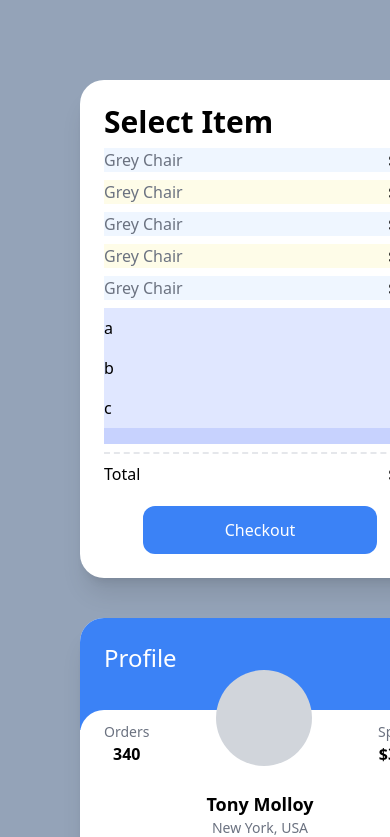
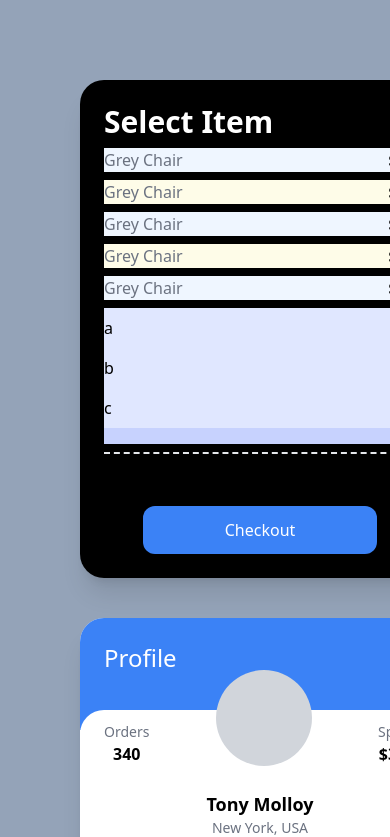
Before and after one commit to juhui88/NextJsStudy, a Next.js app in the folder tailwindcss/: page / in a window 390 px wide. Shown: the top 837 px of the page. Built offline with nearby package versions, Linux system fonts and the light colour scheme.

Commit message:
dark mode

```diff
--- a/tailwindcss/pages/index.tsx
+++ b/tailwindcss/pages/index.tsx
@@ -15,9 +15,9 @@ const Home:NextPage = () =>{
     setNum(prev=>prev+1)
   }
   return (
-    <div className="bg-slate-400 py-20 grid gap-10 lg:grid-cols-2 xl:grid-cols-3 xl:place-content-center min-h-screen">
-      <div className="bg-white p-6 rounded-3xl shadow-xl  mx-20">
-        <span className="font-semibold text-3xl">Select Item</span>
+    <div className="bg-slate-400 dark py-20 grid gap-10 lg:grid-cols-2 xl:grid-cols-3 xl:place-content-center min-h-screen">
+      <div className="bg-white dark:bg-black p-6 rounded-3xl shadow-xl  mx-20">
+        <span className="font-semibold text-3xl dark:text-white">Select Item</span>
         <ul>
           {[1,2,3,4,5].map(i=> (
             <div key = {i} className="flex justify-between my-2 odd:bg-blue-50 even:bg-yellow-50">
--- a/tailwindcss/tailwind.config.js
+++ b/tailwindcss/tailwind.config.js
@@ -6,5 +6,6 @@ module.exports = {
   theme: {
     extend: {},
   },
+  darkMode:"class", // media
   plugins: [],
 }
```
